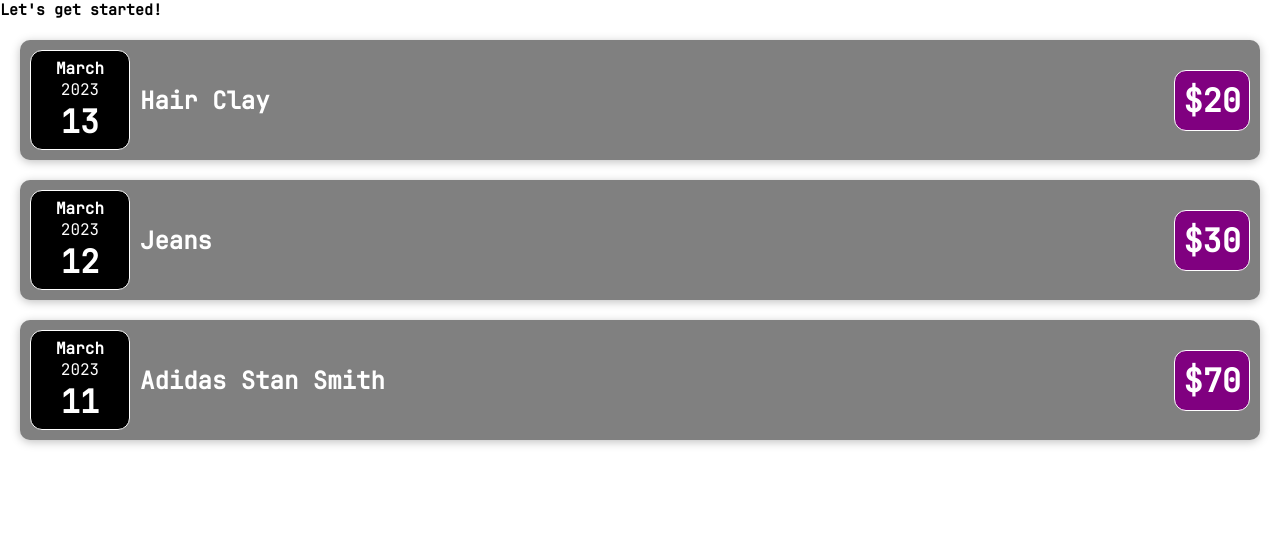
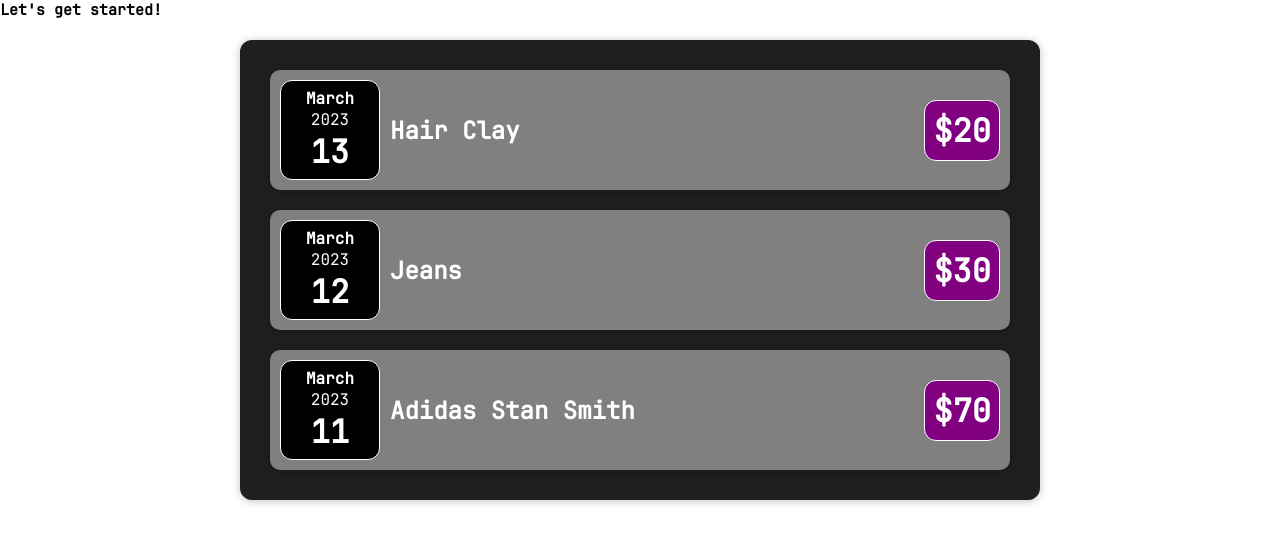
Before and after one commit to JasonWu73/my-react, a React (Create React App) app: page / in a window 1280 px wide. Shown: the top 544 px of the page. Built offline with nearby package versions, Linux system fonts and the light colour scheme.

Commit message:
wrap expenses

```diff
--- a/src/App.js
+++ b/src/App.js
@@ -1,4 +1,4 @@
-import ExpenseItem from './components/ExpenseItem';
+import Expenses from './components/Expenses';
 
 function App() {
   const expenseItems = generateExpenseItems();
@@ -6,21 +6,7 @@
   return (
     <div>
       <h2>Let's get started!</h2>
-      <ExpenseItem
-        date={expenseItems[0].date}
-        title={expenseItems[0].title}
-        amount={expenseItems[0].amount}
-      />
-      <ExpenseItem
-        date={expenseItems[1].date}
-        title={expenseItems[1].title}
-        amount={expenseItems[1].amount}
-      />
-      <ExpenseItem
-        date={expenseItems[2].date}
-        title={expenseItems[2].title}
-        amount={expenseItems[2].amount}
-      />
+      <Expenses items={expenseItems}/>
     </div>
   );
 }
--- /dev/null
+++ b/src/components/Expenses.css
@@ -0,0 +1,9 @@
+.expenses {
+  width: 80rem;
+  max-width: 95%;
+  padding: 1rem;
+  margin: 2rem auto;
+  background-color: rgb(31, 31, 31);
+  box-shadow: 0 0.1rem 0.8rem rgba(0, 0, 0, 0.25);
+  border-radius: 1.2rem;
+}
--- /dev/null
+++ b/src/components/Expenses.js
@@ -0,0 +1,36 @@
+import './Expenses.css';
+import ExpenseItem from './ExpenseItem';
+
+/**
+ * 显示开销的组件。
+ *
+ * @param {Array} items 开销数据列表
+ * @param {number} items.id 开销数据 id
+ * @param {Date} items.date 开销时间
+ * @param {string} items.title 开销说明
+ * @param {number} items.amount 开销金额，单位：美元
+ * @returns {JSX.Element} 显示开销的组件
+ */
+function Expenses({items}) {
+  return (
+    <div className="expenses">
+      <ExpenseItem
+        date={items[0].date}
+        title={items[0].title}
+        amount={items[0].amount}
+      />
+      <ExpenseItem
+        date={items[1].date}
+        title={items[1].title}
+        amount={items[1].amount}
+      />
+      <ExpenseItem
+        date={items[2].date}
+        title={items[2].title}
+        amount={items[2].amount}
+      />
+    </div>
+  );
+}
+
+export default Expenses;
```
